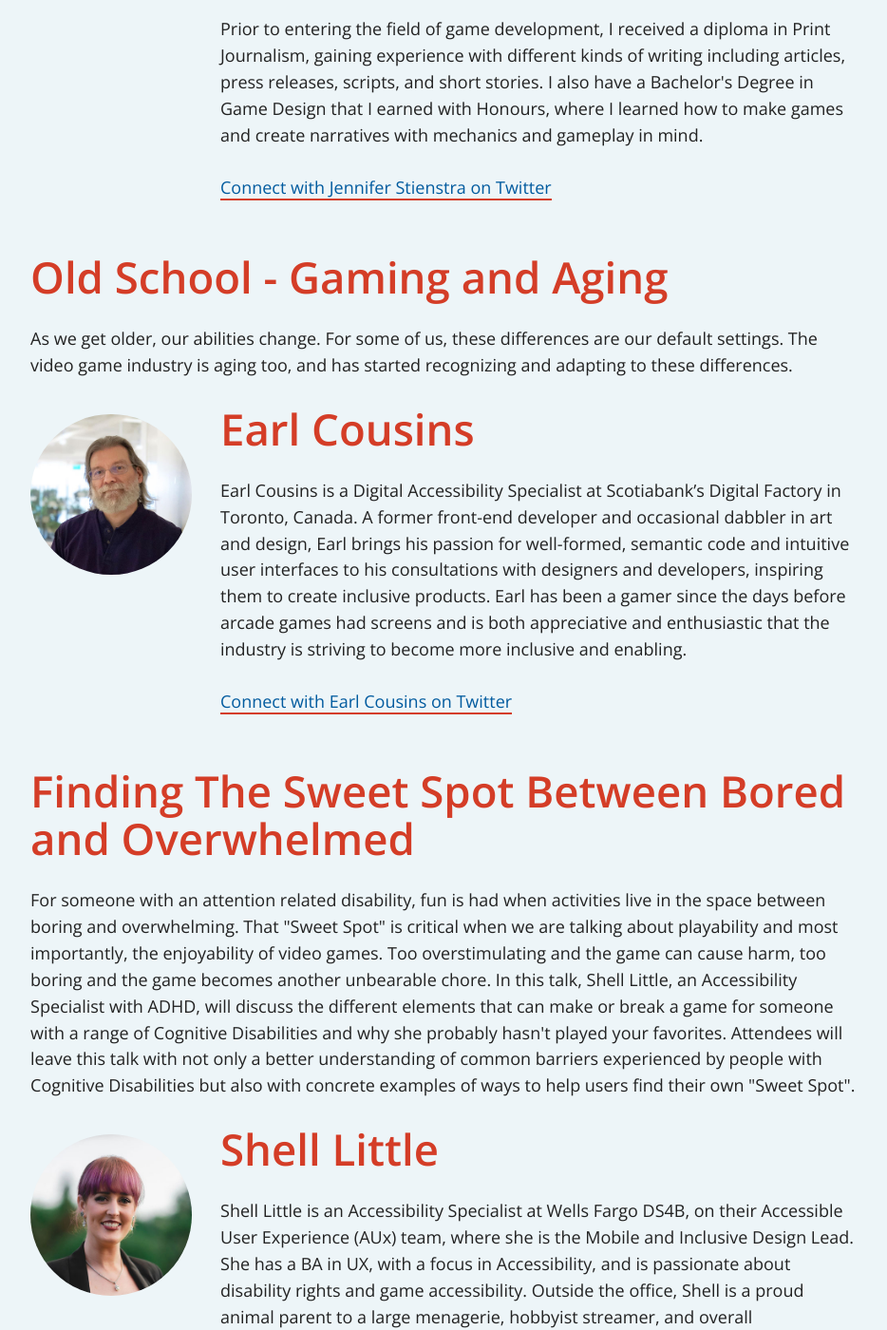
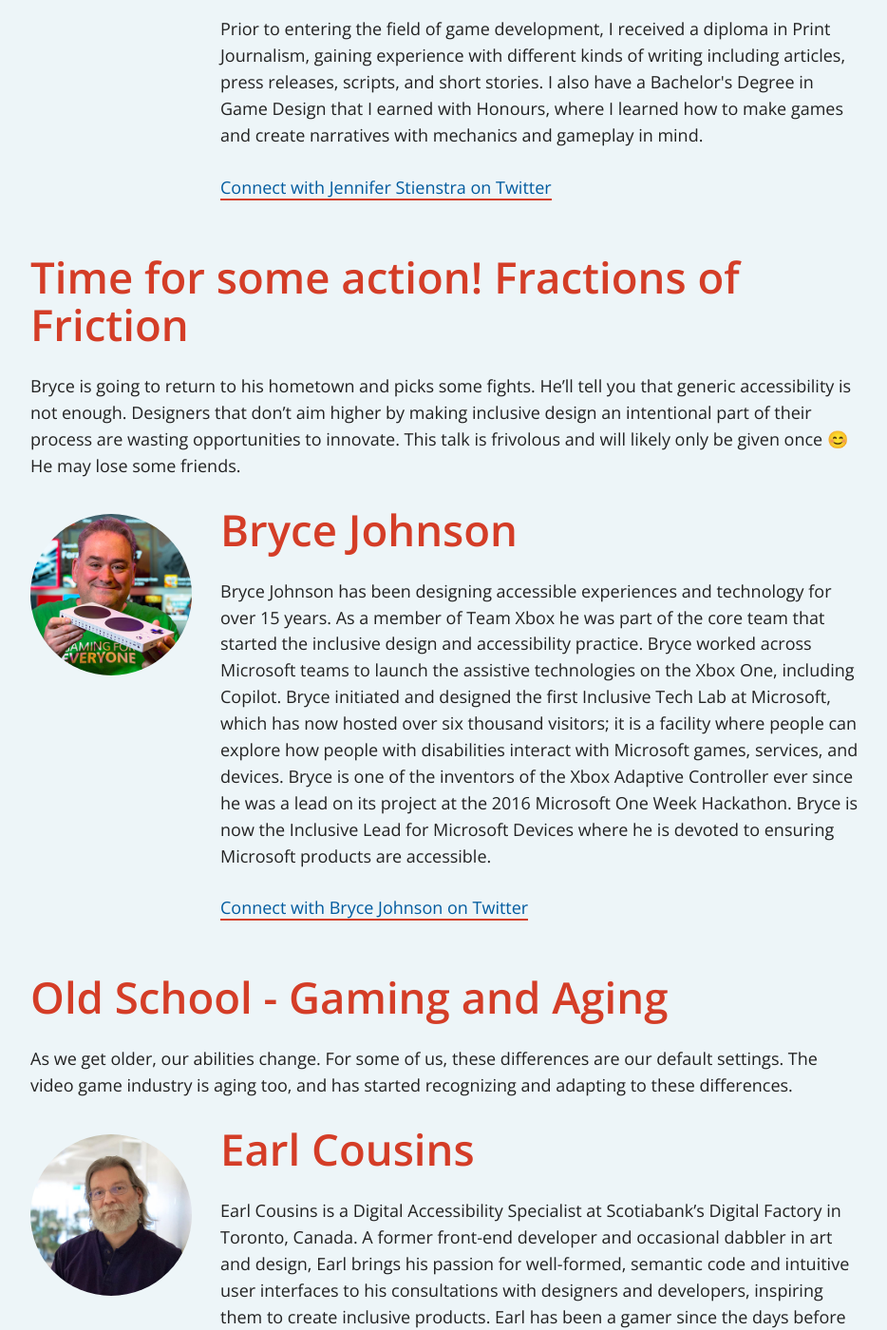
Before and after one commit to a11yTO/static-gaming-site, a Jekyll site: the page built from talks.html, in a window 1280 px wide and 1400 px high, scrolled down 2412 px. Shown: the whole window at 95% size, without its empty margins (172-1106 px from the left). Built offline with Jekyll 4.4.1, drawn with Linux system fonts in a browser that asks for light colours.

Commit message:
Add Bryce's talk

```diff
--- a/talks.html
+++ b/talks.html
@@ -47,12 +47,16 @@ description: Here are the talks lined up for 2019!
                 <p class="speaker-twitter"><a href="https://twitter.com/thefantasticjen" target="_blank">Connect with Jennifer Stienstra on Twitter</a></p>
             </section>
         </section>
-        <!-- <section id="brycej" class="speaker-detail clearfix">
-            <h2>Bryce Johnson</h2>
-            <img src="/assets/speakers/Bryce-Johnson_400x400.jpg" alt="Headshot of Bryce Johnson" />
-            <p class="speaker-bio">Bryce Johnson has been designing accessible experiences and technology for over 15 years. As a member of Team Xbox he was part of the core team that started the inclusive design and accessibility practice. Bryce worked across Microsoft teams to launch the assistive technologies on the Xbox One, including Copilot. Bryce initiated and designed the first Inclusive Tech Lab at Microsoft, which has now hosted over six thousand visitors; it is a facility where people can explore how people with disabilities interact with Microsoft games, services, and devices. Bryce is one of the inventors of the Xbox Adaptive Controller ever since he was a lead on its project at the 2016 Microsoft One Week Hackathon. Bryce is now the Inclusive Lead for Microsoft Devices where he is devoted to ensuring Microsoft products are accessible.</p>
-            <p class="speaker-twitter"><a href="https://twitter.com/brycej" target="_blank">Connect with Bryce Johnson on Twitter</a></p>
-        </section> -->
+        <section id="Time-for-some-action" class="talk">
+            <h2 class="talk-name">Time for some action! Fractions of Friction</h2>
+            <p class="talk-desc">Bryce is going to return to his hometown and picks some fights. He’ll tell you that generic accessibility is not enough. Designers that don’t aim higher by making inclusive design an intentional part of their process are wasting opportunities to innovate. This talk is frivolous and will likely only be given once &#x1F60A He may lose some friends.</p>
+            <section id="brycej" class="speaker-detail clearfix">
+                <h3>Bryce Johnson</h3>
+                <img src="/assets/speakers/Bryce-Johnson_400x400.jpg" alt="Headshot of Bryce Johnson" />
+                <p class="speaker-bio">Bryce Johnson has been designing accessible experiences and technology for over 15 years. As a member of Team Xbox he was part of the core team that started the inclusive design and accessibility practice. Bryce worked across Microsoft teams to launch the assistive technologies on the Xbox One, including Copilot. Bryce initiated and designed the first Inclusive Tech Lab at Microsoft, which has now hosted over six thousand visitors; it is a facility where people can explore how people with disabilities interact with Microsoft games, services, and devices. Bryce is one of the inventors of the Xbox Adaptive Controller ever since he was a lead on its project at the 2016 Microsoft One Week Hackathon. Bryce is now the Inclusive Lead for Microsoft Devices where he is devoted to ensuring Microsoft products are accessible.</p>
+                <p class="speaker-twitter"><a href="https://twitter.com/brycej" target="_blank">Connect with Bryce Johnson on Twitter</a></p>
+            </section>
+        </section>
         <section id="Old-School" class="talk">
             <h2 class="talk-name">Old School - Gaming and Aging</h2>
             <p class="talk-desc">As we get older, our abilities change.  For some of us, these differences are our default settings.  The video game industry is aging too, and has started recognizing and adapting to these differences.</p>
```
